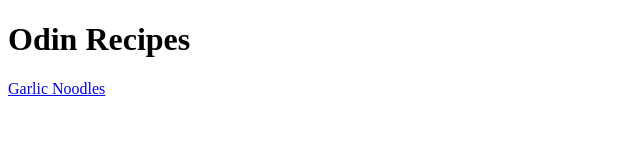
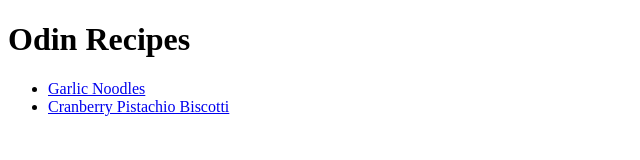
Before and after one commit to gracefry/odin-recipes, a plain HTML site: page index.html in a window 1280 px wide. Shown: the whole page, without its empty margins (0-640 px from the left). Drawn offline with Linux system fonts and the light colour scheme.

Commit message:
Add back buttons on recipes and list recipes in index.html

```diff
--- a/index.html
+++ b/index.html
@@ -8,6 +8,9 @@
 </head>
 <body>
     <h1>Odin Recipes</h1>
-    <a href="recipes/garlic_noodles.html">Garlic Noodles</a>
+    <ul>
+        <li><a href="recipes/garlic_noodles.html">Garlic Noodles</a></li>
+        <li><a href="recipes/cranberry_pistachio_biscotti.html">Cranberry Pistachio Biscotti</a></li>
+    </ul>
 </body>
 </html>
```
Also changed, not shown: recipes/cranberry_pistachio_biscotti.html (+1 -0 lines), recipes/garlic_noodles.html (+1 -0 lines).
